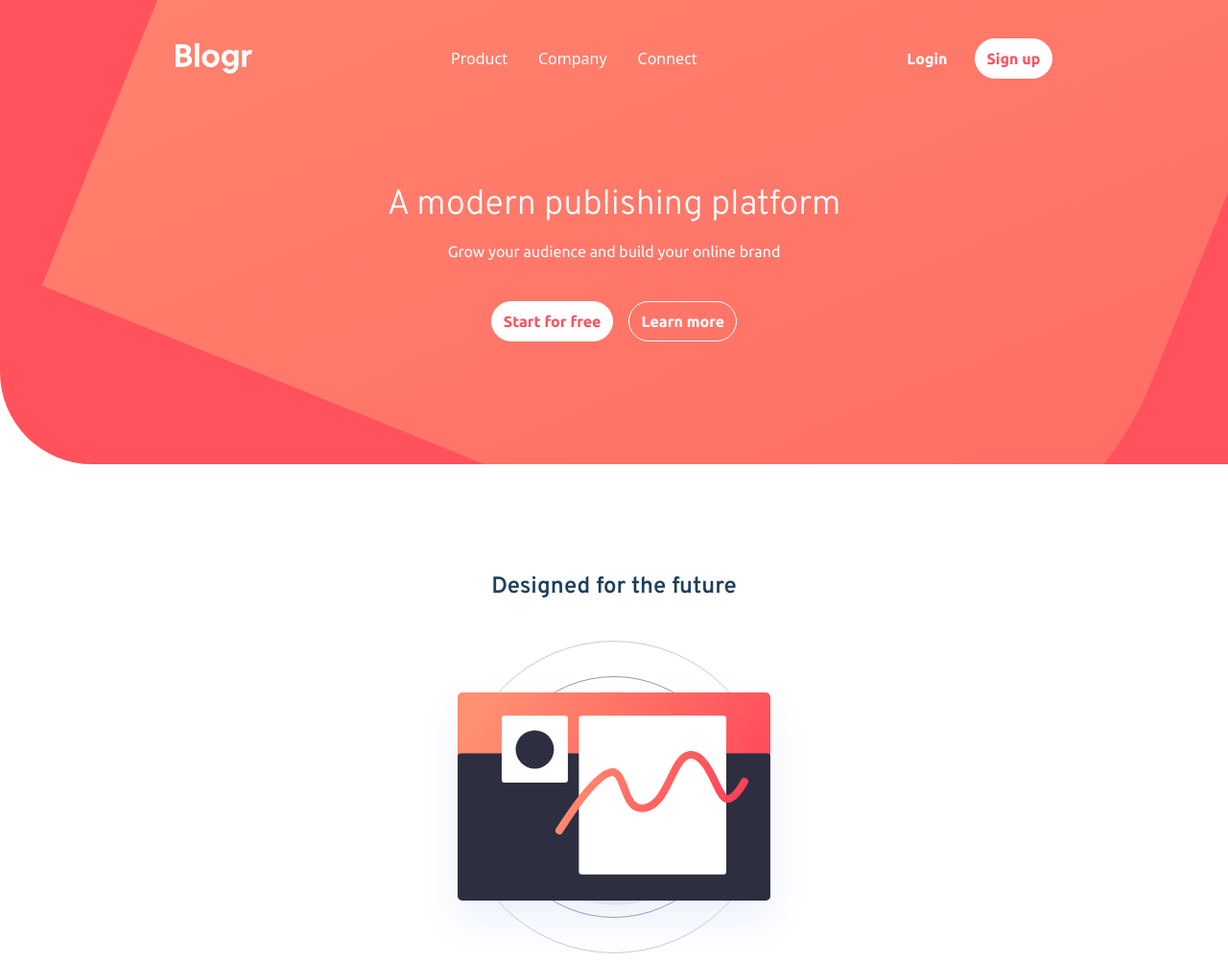
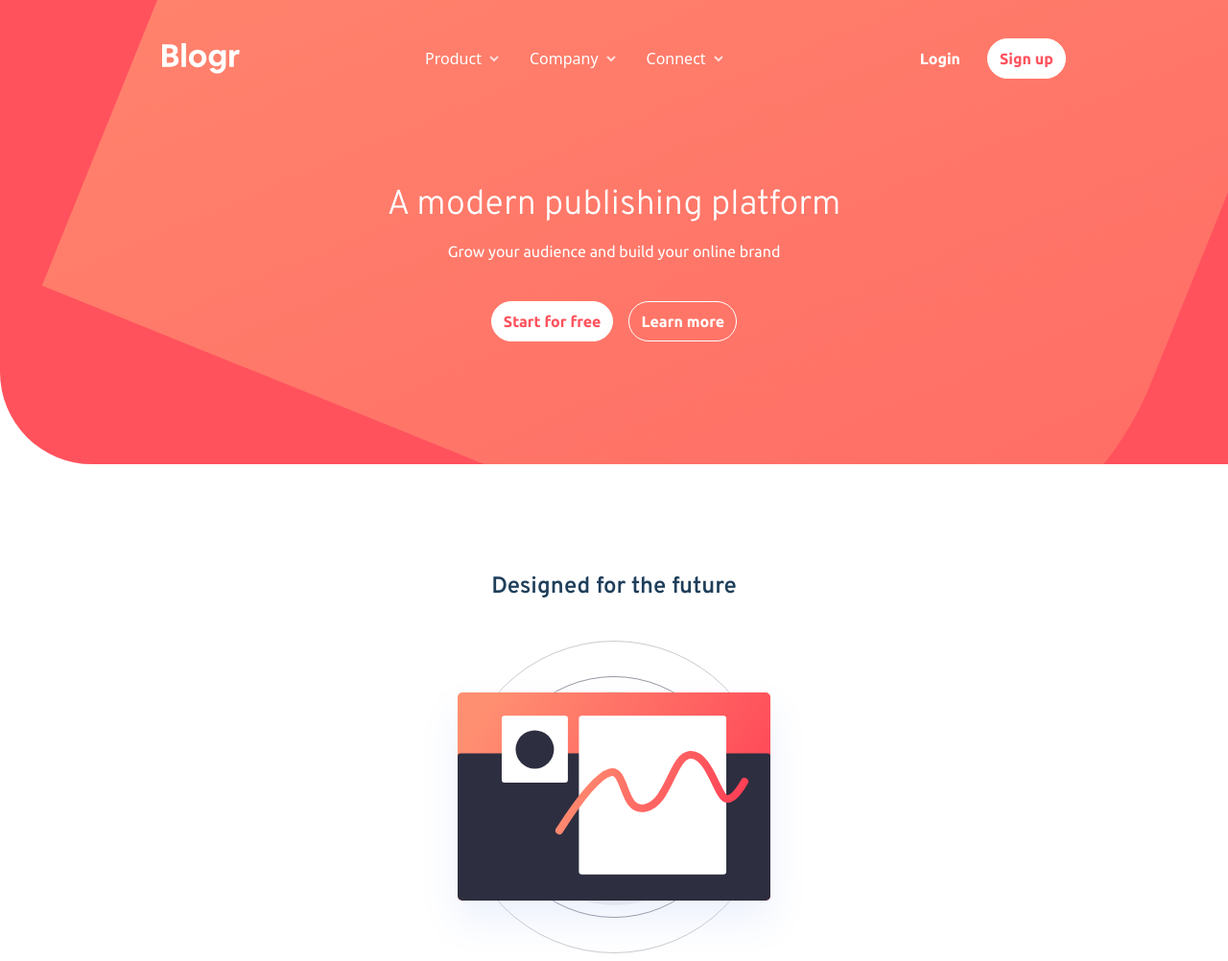
Before and after one commit to Marcoswodbarros/blogr-landing-page2, a website: page index.html in a window 1280 px wide. Shown: the top 1002 px of the page at 96% size. Drawn offline with Linux system fonts and the light colour scheme.

Commit message:
Desktop header: Adding arrow icons

```diff
--- a/index.html
+++ b/index.html
@@ -28,9 +28,9 @@
 
             <nav class="hidden lg:block lg:pt-10 lg:px-6 lg:mb-28">
                 <ul class="lg:flex lg:gap-x-8 lg:text-white">
-                    <li>Product</li>
-                    <li>Company</li>
-                    <li>Connect</li>
+                    <li class="flex items-center gap-x-2">Product<img src="src/images/icon-arrow-light.svg" alt="Arrow down"></li>
+                    <li class="flex items-center gap-x-2">Company<img src="src/images/icon-arrow-light.svg" alt="Arrow down"></li>
+                    <li class="flex items-center gap-x-2">Connect<img src="src/images/icon-arrow-light.svg" alt="Arrow down"></li>
                 </ul>
             </nav>
 
```
Also changed, not shown: dist/output.css.
